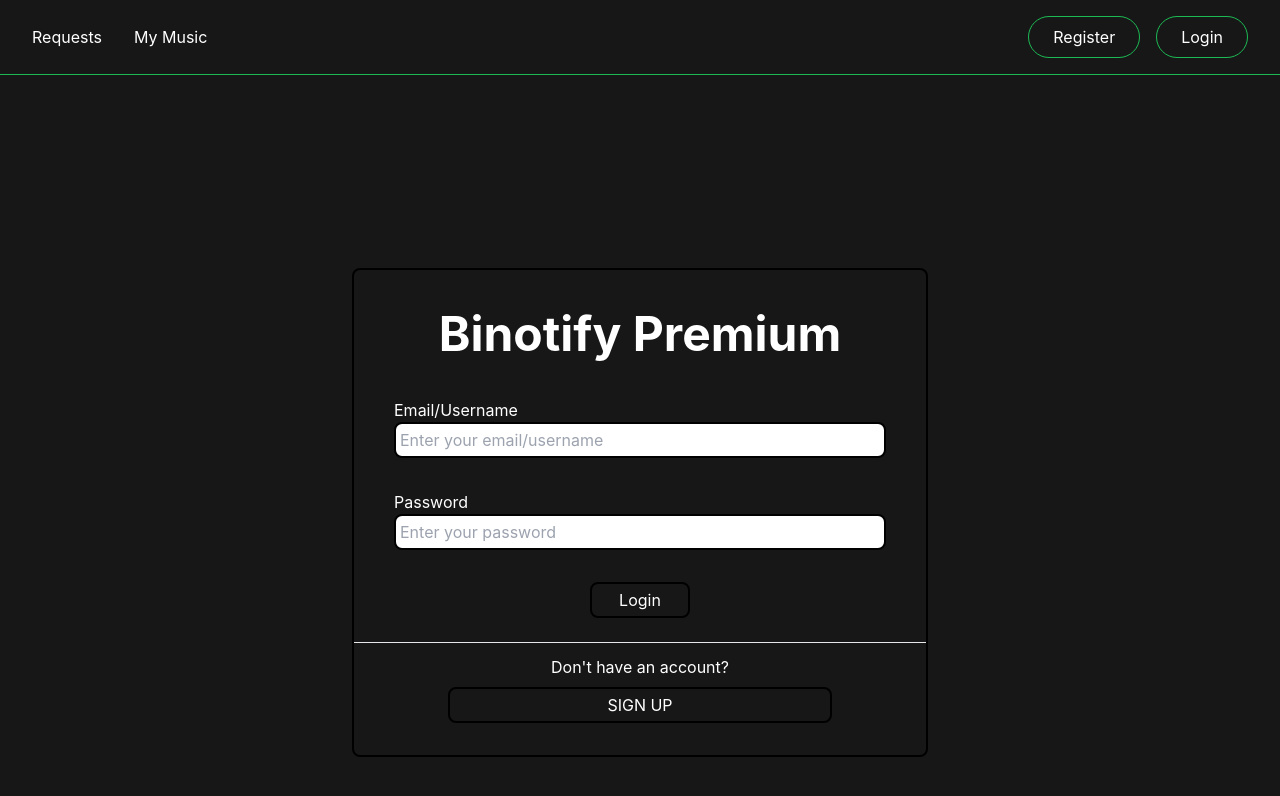
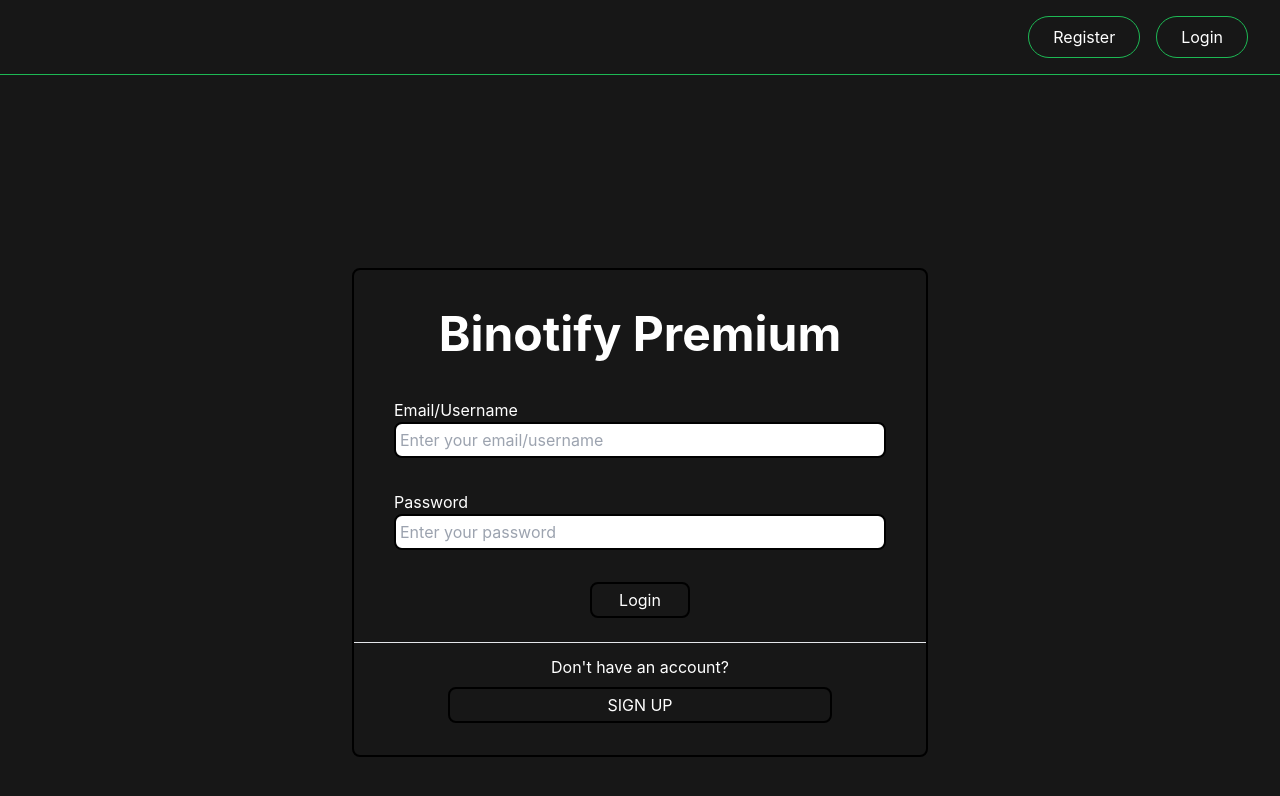
Before and after one commit to fernaldy112/binotify-premium, a React (Vite) app: page /login in a window 1280 px wide. Shown: the top 796 px of the page. Built offline with nearby package versions, Linux system fonts and the light colour scheme.

Commit message:
feat: conditional render navs

```diff
--- a/src/components/Header.tsx
+++ b/src/components/Header.tsx
@@ -2,7 +2,6 @@ import { Link, useNavigate } from "react-router-dom";
 import Button from "./Button";
 import token from "./store/token";
 
-// TODO: add hrefs (remaining "My Music")
 export default function Header() {
   const navigate = useNavigate();
 
@@ -34,12 +33,19 @@ export default function Header() {
     </>
   );
 
+  const navs = token.exists() ? (
+    token.isAdmin() ? (
+      <Link to="/request/1">Requests</Link>
+    ) : (
+      <Link to="/music">My Music</Link>
+    )
+  ) : (
+    <></>
+  );
+
   return (
     <header className="z-30 bg-graybg fixed top-0 border-b-1 border-solid border-primary w-full box-border flex justify-between items-center px-8 py-4 text-white">
-      <nav className="flex gap-8">
-        <Link to="/request/1">Requests</Link>
-        <Link to="">My Music</Link>
-      </nav>
+      <nav className="flex gap-8">{navs}</nav>
       <div className="flex gap-4">{buttons}</div>
     </header>
   );
```
